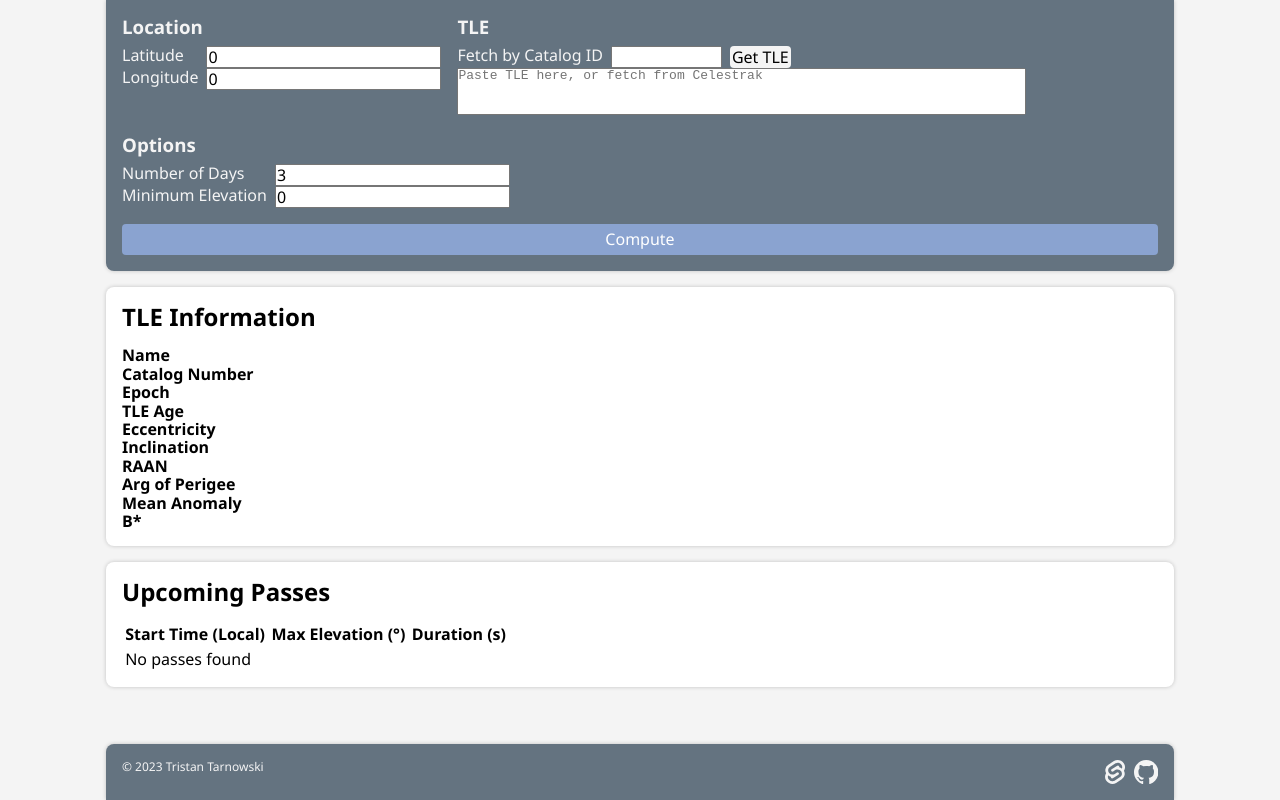
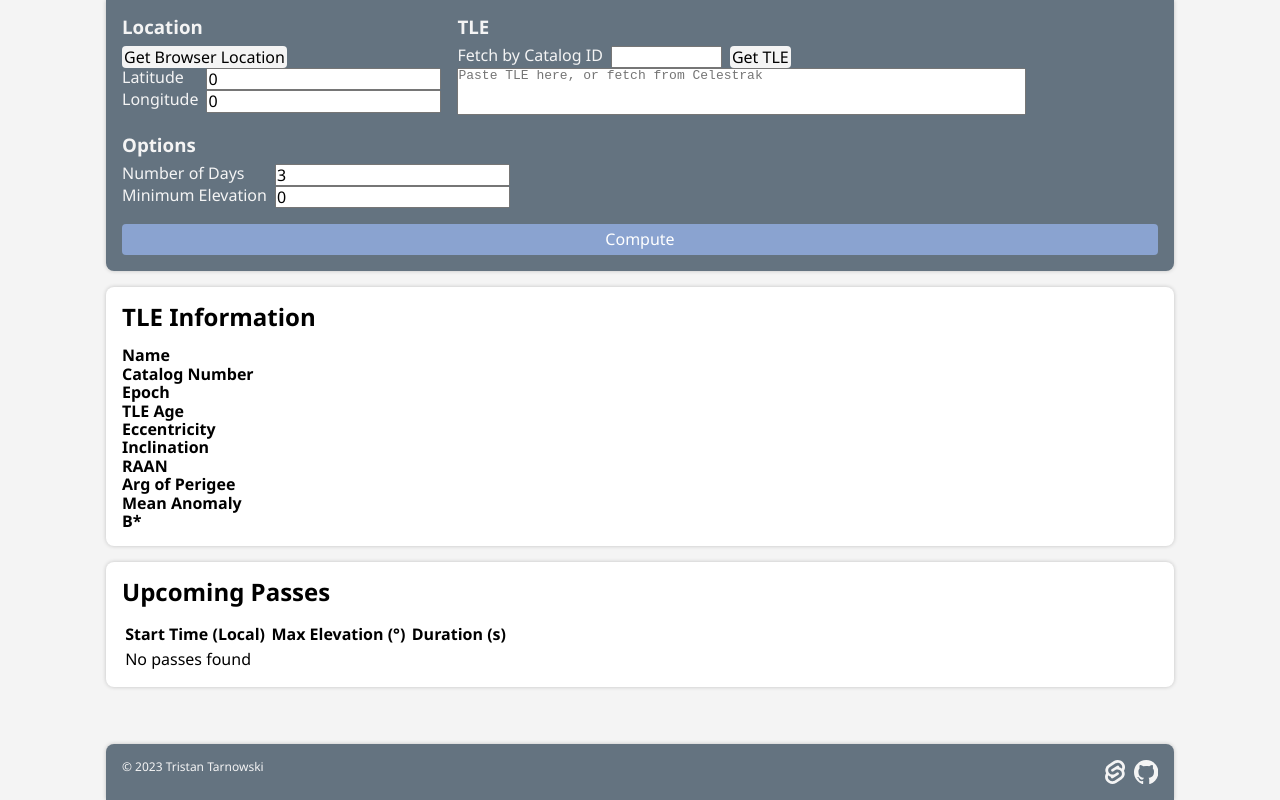
Before and after one commit to tristantarnowski/passtime, a Svelte app: page / in a window 1280 px wide. Built offline with nearby package versions, Linux system fonts and the light colour scheme.

Commit message:
Add geolocation button

```diff
--- a/src/App.svelte
+++ b/src/App.svelte
@@ -122,6 +122,13 @@
         }
     }
 
+    function handleGeolocate() {
+        navigator.geolocation.getCurrentPosition((position) => {
+            observer.latitude = position.coords.latitude;
+            observer.longitude = position.coords.longitude;
+        });
+    }
+
     onMount(() => {
         if (catalogNumber) {
             handleTleSubmit().then(() => {
@@ -136,6 +143,7 @@
         <div class="flex-container">
             <div>
                 <h3>Location</h3>
+                <button on:click={handleGeolocate}>Get Browser Location</button>
                 <form>
                     <label>Latitude</label>
                     <input bind:value={observer.latitude} />
```
